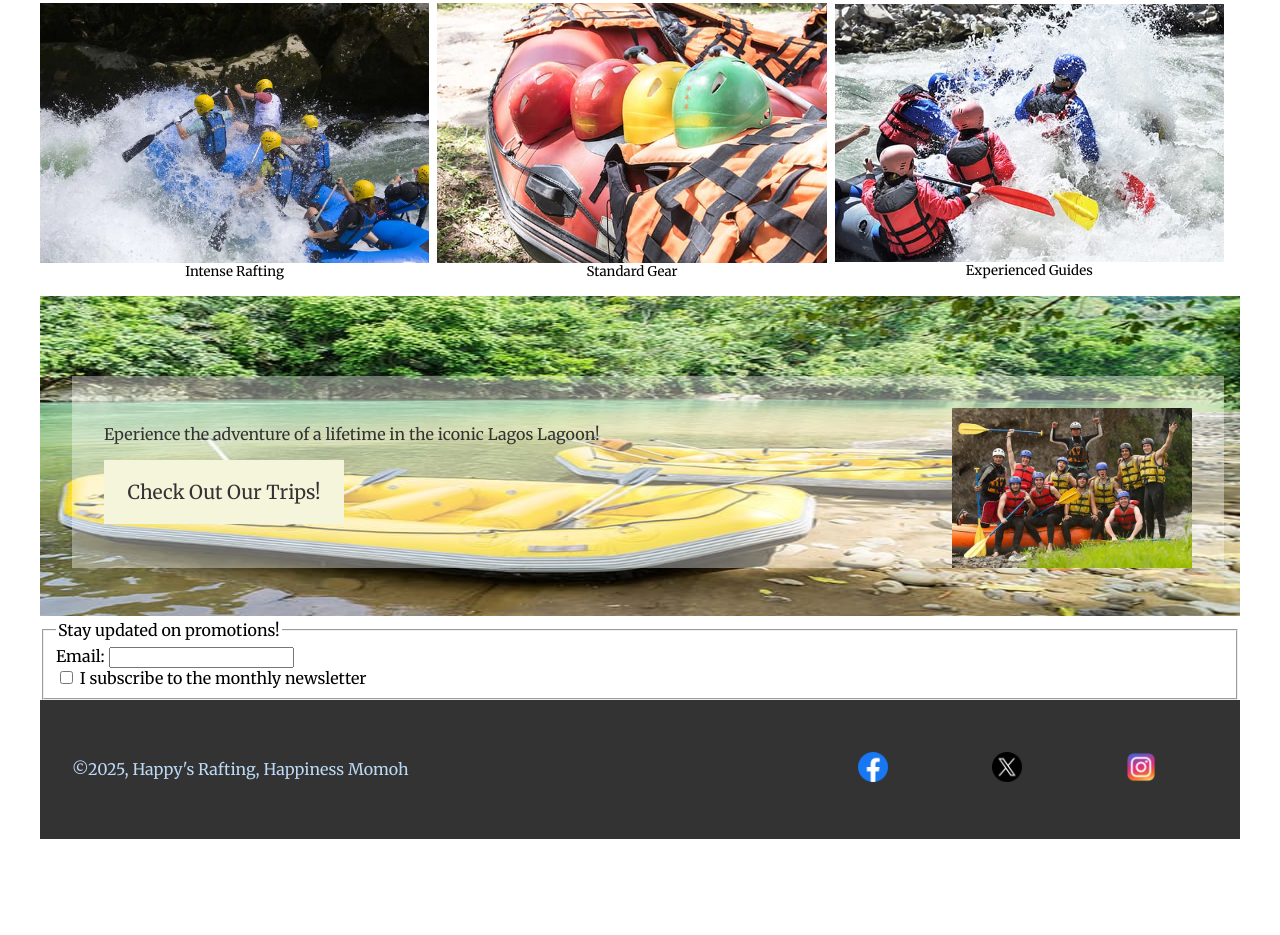
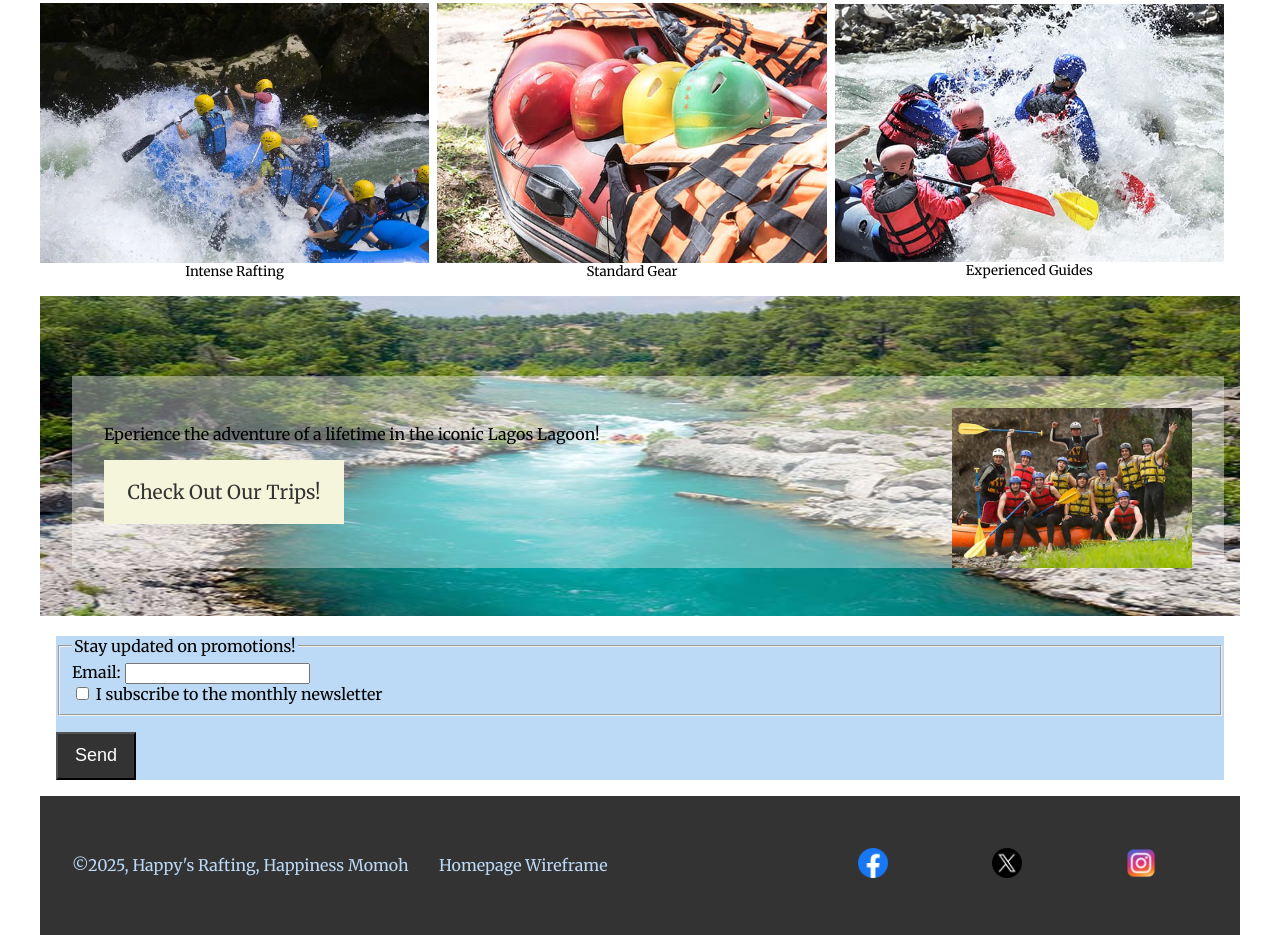
Before and after one commit to happymomoh/wdd130, a plain HTML site: page wwr/index.html in a window 1280 px wide. Shown: the part 575-1510 px from the top of the page. Before the commit the page ends 1414 px from the top, so only its background shows below. Drawn offline with Linux system fonts and the light colour scheme; a web font is replaced by a local one.

Commit message:
index edit 1

```diff
--- a/wwr/index.html
+++ b/wwr/index.html
@@ -47,7 +47,7 @@
             </figure>
         </section>
         <div class="last">
-            <img src="images/background-image.jpg" alt="Background Image">
+            <img src="images/rafting-trip.jpg" alt="Background Image">
             <article>
                 <img src="images/happy-image.jpg" alt="Happy Customers">
                 <p>Eperience the adventure of a lifetime in the iconic Lagos Lagoon!</p>
@@ -56,6 +56,7 @@
                 </nav>
             </article>
         </div>
+        <form>
             <fieldset>
                 <legend>Stay updated on promotions!</legend>
                 <label for="useremail">Email:</label>
@@ -63,9 +64,13 @@
                 <input type="checkbox" id="subscribe" name="subscribe">
                 <label for="subscribe">I subscribe to the monthly newsletter</label>
             </fieldset>
+            <button type="submit">Send</button>
+        </form>
     </main>
     <footer>
         <p>©2025, Happy's Rafting, Happiness Momoh</p>
+        <a href="https://app.moqups.com/beULjZ8hApALOt3EpGJaSXxTJdO8vcYM/view/page/af25f18b6" target="blank"
+            rel="noopener noreferrer">Homepage Wireframe</a>
         <nav class="socialmediaicons">
             <a href="https://facebook.com">
                 <img src="images/facebook.webp" alt="Facebook icon">
--- a/wwr/styles/rafting.css
+++ b/wwr/styles/rafting.css
@@ -316,7 +316,6 @@ h2 {
 }
 
 .last article p {
-    color: var(--secondary-color);
     text-align: left;
 }
 
```
Lines whose indentation alone changed are shown as unchanged.
